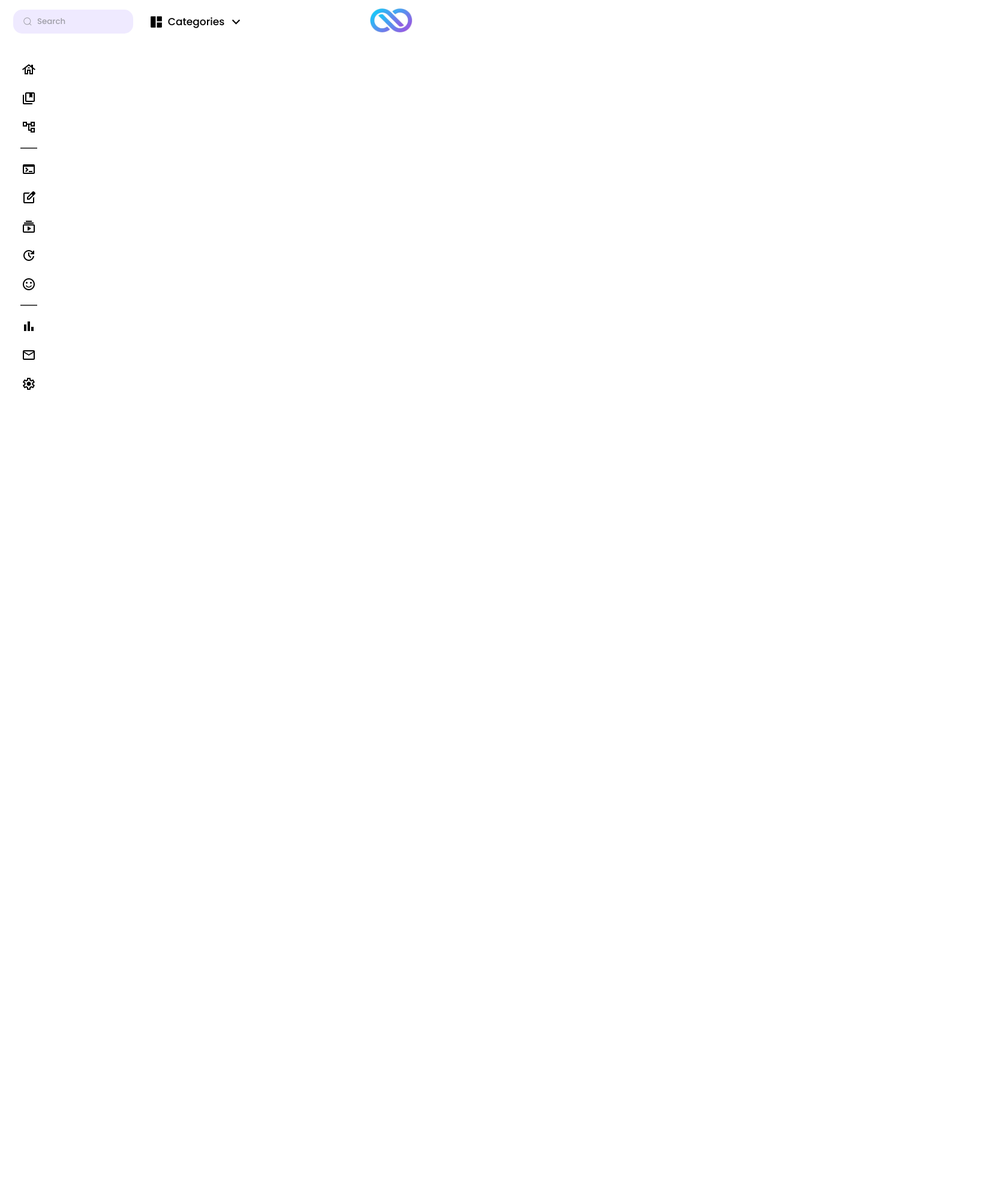
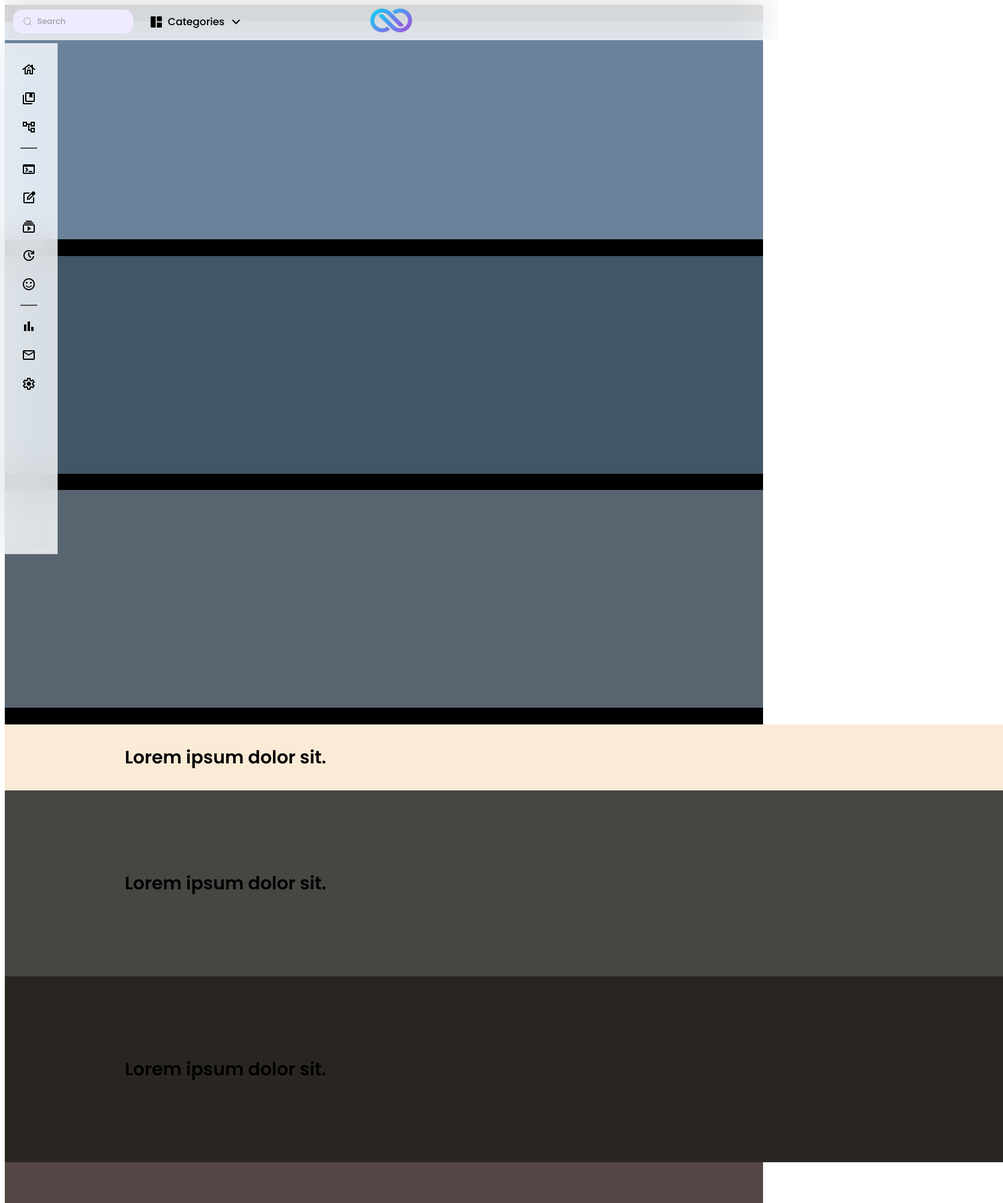
Before and after one commit to arkajyoti-roy/LOOP, a React (Vite) app: page /Material in a window 1280 px wide. Shown: the top 2006 px of the page at 60% size, 1672 px wide, since content can reach past the window. Before the commit the page ends 800 px from the top, so only its background shows below. Built offline with nearby package versions, Linux system fonts and the light colour scheme.

Commit message:
today I just create the base of the Materials page.next ubdate will come tommorow.🙂

```diff
--- a/src/App.jsx
+++ b/src/App.jsx
@@ -6,6 +6,7 @@ import { BrowserRouter, Routes, Route } from "react-router-dom";
 import Nav from "./Components/Nav.jsx";
 import Home from "./Components/Home.jsx";
 import Compiler from "./Compiler.jsx";
+import Material from "./Pages/Materials/Material.jsx";
 const App = () => {
   return (
     <>
@@ -14,6 +15,7 @@ const App = () => {
         <Routes>
           <Route path="/" element={<Home />} />
           <Route path="/compiler" element={ <Compiler />} />
+          <Route path="/Material" element={<Material/>} />
         </Routes>
 
       </BrowserRouter>
--- a/src/Components/Nav.jsx
+++ b/src/Components/Nav.jsx
@@ -33,7 +33,7 @@ const Nav = () => {
               <span className="material-symbols-outlined">
                 collections_bookmark
               </span>
-              <NavLink to="/material">Materials</NavLink>
+              <NavLink to="/Material">Materials</NavLink>
             </li>
             <li>
               <span className="material-symbols-outlined">account_tree</span>
--- /dev/null
+++ b/src/Pages/Materials/Material.css
@@ -0,0 +1,66 @@
+.Material{
+    width: 100%;
+    height: 1200px;
+    background-color: black;
+    display: flex;
+    justify-content: center;
+    align-items: center;
+    flex-direction: column;
+    justify-content: space-evenly;
+}
+.codewithFeature{
+    width: 100%;
+    height: 363px;
+    background-color: rgb(106, 131, 154);
+}
+.codewithFeaturetwo{
+    width: 100%;
+    height: 363px;
+    background-color: rgb(67, 86, 103);
+}
+.codewithFeaturethree{
+    width: 100%;
+    height: 363px;
+    background-color: rgb(88, 101, 112);
+}
+.Materialtwo{
+    width: 100%;
+    height: 100vh;
+    background-color: rgb(85, 69, 69);
+}
+
+.buildyourfeature{
+    width: 100%;
+    height: 100px;
+    background-color: antiquewhite;
+    display: flex;
+    justify-content: flex-start;
+    align-items: center;
+    padding: 5px 200px;
+    font-size: 30px;
+    font-weight: 600;
+}
+.buildyourfeaturetwo{
+    width: 100%;
+    height: 300px;
+    background-color: rgb(72, 70, 67);
+    display: flex;
+    justify-content: center;
+    align-items: center;
+    justify-content: space-between;
+    padding: 5px 200px;
+    font-size: 30px;
+    font-weight: 600;
+}
+.buildyourfeaturethree{
+    width: 100%;
+    height: 300px;
+    background-color: rgb(41, 38, 34);
+    display: flex;
+    justify-content: center;
+    align-items: center;
+    justify-content: space-between;
+    padding: 5px 200px;
+    font-size: 30px;
+    font-weight: 600;
+}
--- /dev/null
+++ b/src/Pages/Materials/Material.jsx
@@ -0,0 +1,33 @@
+/* eslint-disable no-unused-vars */
+import React from 'react'
+import './Material.css'
+const Material = () => {
+  return (
+    <>
+      <div className="Material">
+        <div className="codewithFeature">
+
+        </div>
+        <div className="codewithFeaturetwo">
+
+        </div>
+        <div className="codewithFeaturethree">
+
+        </div>
+      </div>
+      <div className="Materialtwo">
+        <div className="buildyourfeature">
+            Lorem ipsum dolor sit.
+        </div>
+        <div className="buildyourfeaturetwo">
+            Lorem ipsum dolor sit.
+        </div>
+        <div className="buildyourfeaturethree">
+            Lorem ipsum dolor sit.
+        </div>
+      </div>
+    </>
+  )
+}
+
+export default Material
```
